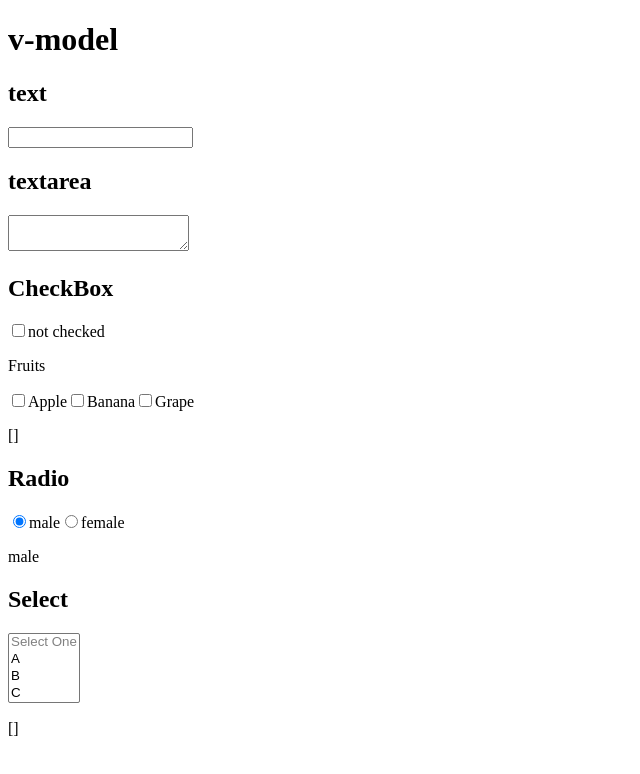
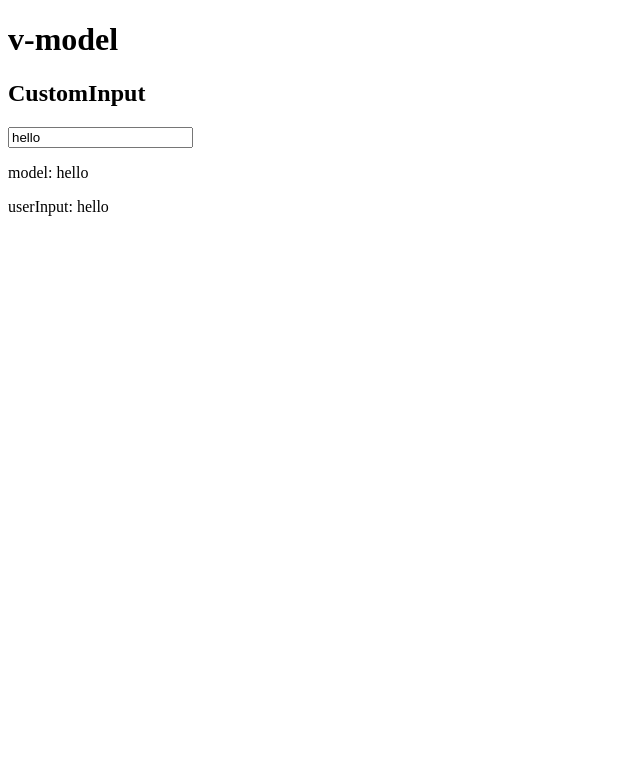
Before and after one commit to satohirok/vue_demo_app, a Vue app in the folder demo-app/: page / in a window 1280 px wide. Shown: the top 774 px of the page, without its empty margins (0-640 px from the left). Built offline with nearby package versions, Linux system fonts and the light colour scheme.

Commit message:
defineModel

```diff
--- a/demo-app/src/App.vue
+++ b/demo-app/src/App.vue
@@ -1,52 +1,11 @@
 <script setup>
 import { ref } from 'vue'
+import CustomInput from './components/CustomInput.vue';
+const userInput = ref('hello')
+</script>
 
-const userInput = ref('')
-const message = ref('')
-const checked = ref('not checked')
-const fruit = ref([])
-
-const gender = ref('male')
-
-const selected = ref([])
-</script>
 <template>
   <h1>v-model</h1>
-  <h2>text</h2>
-  <input v-model.lazy.trim.number="userInput" type="text">
-  <p>{{ userInput }}</p>
-  <h2>textarea</h2>
-  <textarea v-model.trim="message"></textarea>
-  <p style="white-space: pre;">{{ message }}</p>
-  <h2>CheckBox</h2>
-  <input id="checkbox" type="checkbox" v-model="checked" true-value="checked" false-value="not checked"/>
-  <label for="checkbox">{{ checked }}</label>
-  <p>Fruits</p>
-  <input id="Apple" v-model="fruit" type="checkbox"  value="Apple">
-  <label for="Apple">Apple</label>
-  <input id="Banana" v-model="fruit" type="checkbox" value="Banana">
-  <label for="Banana">Banana</label>
-  <input id="Grape" v-model="fruit" type="checkbox" value="Grape">
-  <label for="Grape">Grape</label>
-  <p>{{ fruit }}</p>
-
-  <h2>Radio</h2>
-  <input id="male" v-model="gender" type="radio" value="male">
-  <label for="male">male</label>
-  <input id="female" v-model="gender" type="radio" value="female">
-  <label for="female">female</label>
-  <p>{{ gender }}</p>
-
-  <h2>Select</h2>
-  <select v-model="selected" multiple>
-    <option value="" disabled>Select One</option>
-    <option>A</option>
-    <option>B</option>
-    <option>C</option>
-  </select>
-  <p>{{ selected }}</p>
+  <CustomInput v-model="userInput" />
+  <p>userInput: {{ userInput }}</p>
 </template>
-
-<style scoped>
-
-</style>
--- /dev/null
+++ b/demo-app/src/components/CustomInput.vue
@@ -0,0 +1,11 @@
+<script setup>
+const model = defineModel({
+  type: String,
+  default: 'default'
+})
+</script>
+<template>
+  <h2>CustomInput</h2>
+  <input v-model="model" type="text">
+  <p>model: {{ model }}</p>
+</template>
```
